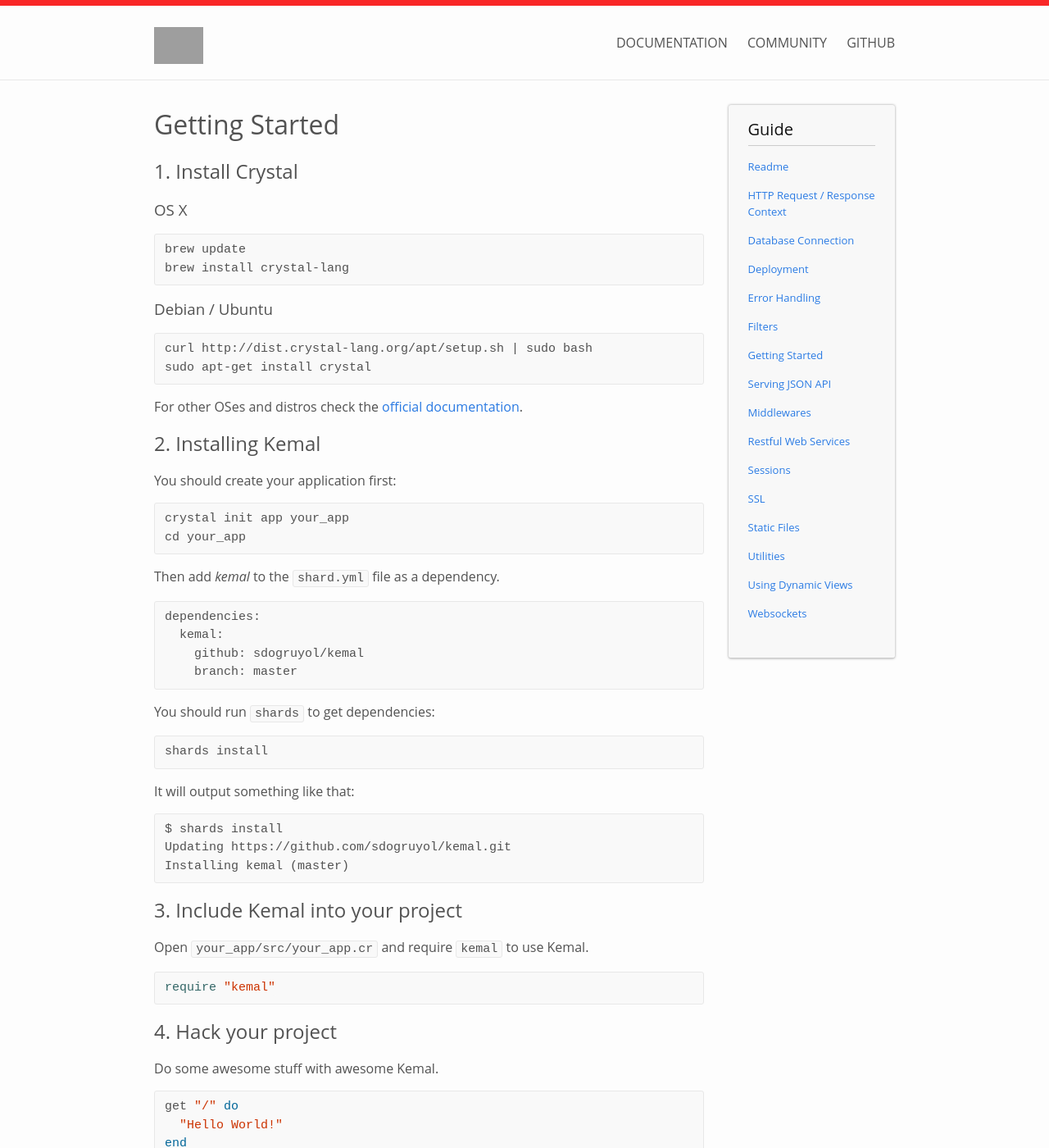
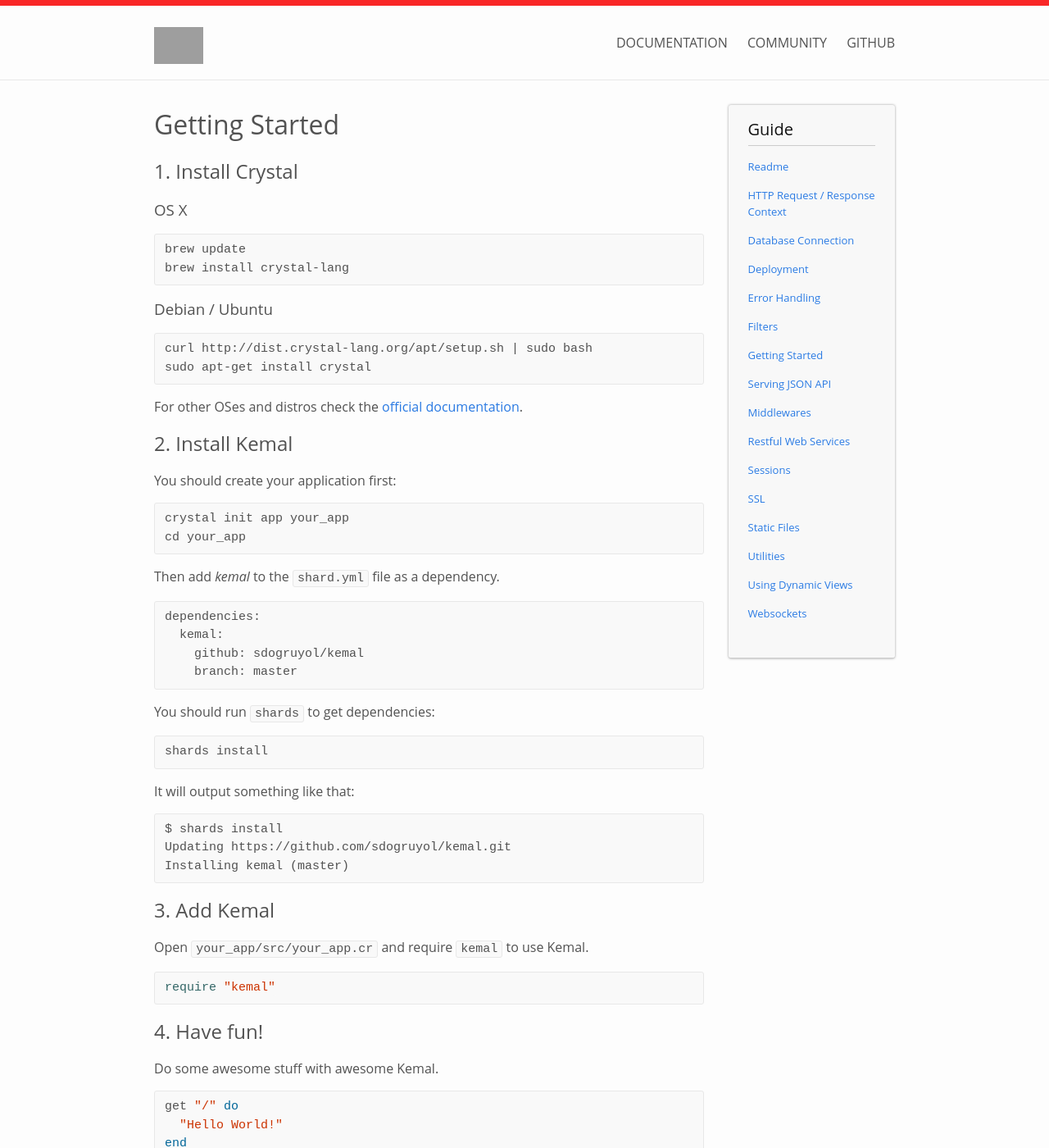
Before and after one commit to kemalcr/kemal, a Jekyll site: the page built from _docs/getting_started.md, in a window 1280 px wide and 1400 px high. Shown: the whole window at 82% size. Built offline with Jekyll 4.4.1, drawn with Linux system fonts in a browser that asks for light colours; grey boxes are pictures that could not be loaded.

Commit message:
Update getting started

````diff
--- a/_docs/getting_started.md
+++ b/_docs/getting_started.md
@@ -21,7 +21,7 @@ sudo apt-get install crystal
 
 For other OSes and distros check the [official documentation](http://crystal-lang.org/docs/installation/on_debian_and_ubuntu.html).
 
-## 2. Installing Kemal
+## 2. Install Kemal
 
 You should create your application first:
 
@@ -53,7 +53,7 @@ Updating https://github.com/sdogruyol/kemal.git
 Installing kemal (master)
 ```
 
-## 3. Include Kemal into your project
+## 3. Add Kemal
 
 Open `your_app/src/your_app.cr` and require `kemal` to use Kemal.
 
@@ -61,7 +61,7 @@ Open `your_app/src/your_app.cr` and require `kemal` to use Kemal.
 require "kemal"
 ```
 
-## 4. Hack your project
+## 4. Have fun!
 
 Do some awesome stuff with awesome Kemal.
 
````
